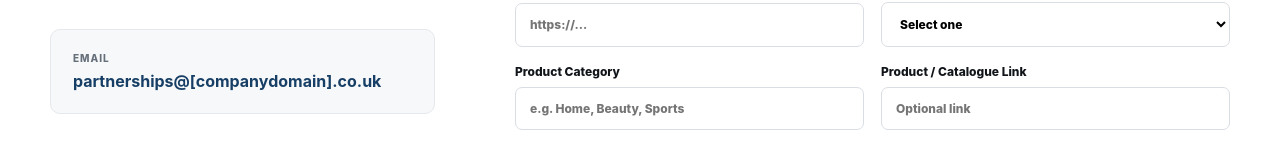
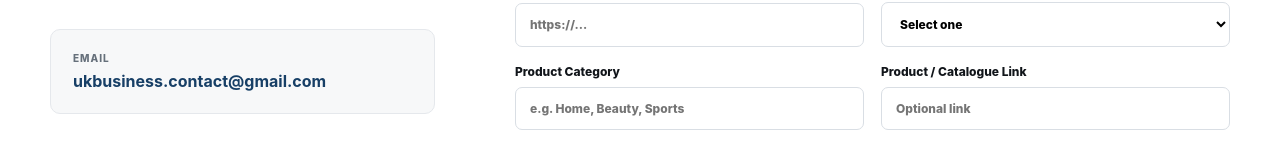
Before and after one commit to shamsmehsud129-cmyk/northbridge-commerce, a Next.js app: page /contact in a window 1280 px wide. Shown: the part 766-914 px from the top of the page. Built offline with nearby package versions, Linux system fonts and the light colour scheme.

Commit message:
Fix production SEO metadata

```diff
--- a/app/layout.tsx
+++ b/app/layout.tsx
@@ -7,7 +7,7 @@ import { site } from "../lib/site";
 export const metadata: Metadata = {
   title: { default: site.name, template: `%s | ${site.shortName}` },
   description: site.description,
-  metadataBase: new URL("https://example.co.uk"),
+ metadataBase: new URL("https://northbridge-commerce.vercel.app"),
   openGraph: {
     title: site.name,
     description: site.description,
--- a/lib/site.ts
+++ b/lib/site.ts
@@ -4,7 +4,7 @@ export const site = {
   tagline: "E-Commerce Sourcing & Retail Partnerships",
   description:
     "Northbridge Commerce Group is a UK-focused e-commerce sourcing and retail business working with brands, manufacturers, wholesalers and trusted suppliers to develop sustainable opportunities across online retail.",
-  email: "partnerships@[companydomain].co.uk",
+  email: "ukbusiness.contact@gmail.com",
   disclaimer:
-    "Northbridge Commerce Group is an independent e-commerce business and is not affiliated with or endorsed by Amazon."
+    "Northbridge Commerce Group is an independent e-commerce business and is not affiliated with or endorsed by Amazon.",
 };
```
